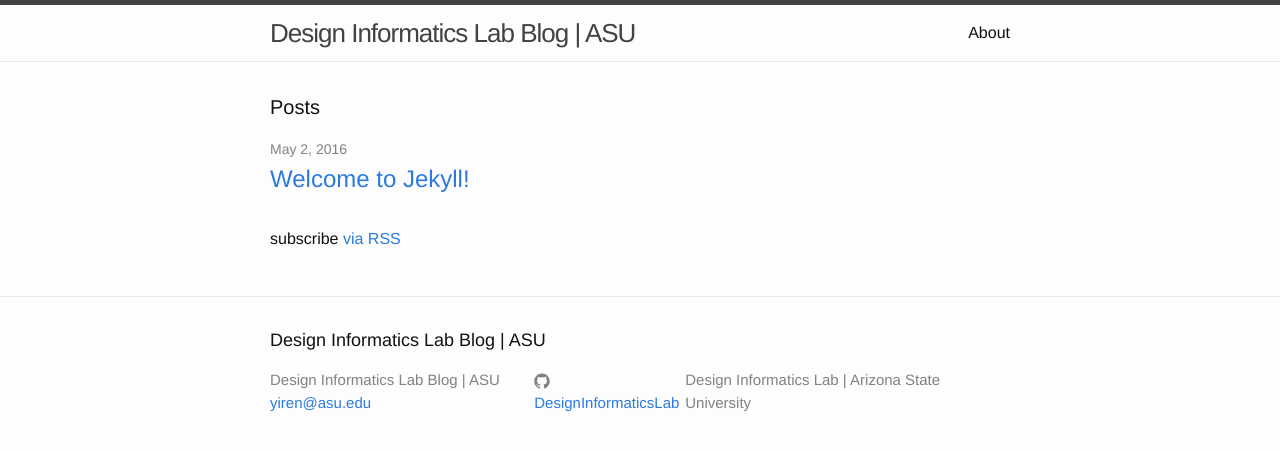
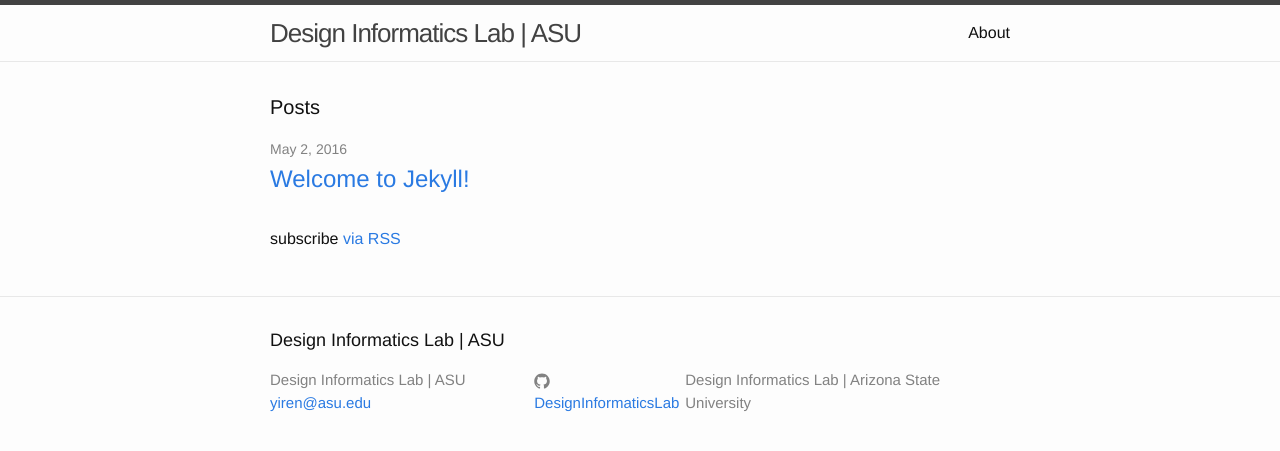
Before and after one commit to DesignInformaticsLab/DesignInformaticsLab.github.io, a Jekyll site: the page built from index.html, in a window 1280 px wide. Shown: the top 451 px of the page. Built offline with Jekyll 4.4.1, drawn with Linux system fonts in a browser that asks for light colours.

Commit message:
Updated _config.yml

```diff
--- a/_config.yml
+++ b/_config.yml
@@ -6,7 +6,7 @@
 # 'jekyll serve'. If you change this file, please restart the server process.
 
 # Site settings
-title: Design Informatics Lab Blog | ASU
+title: Design Informatics Lab | ASU
 email: yiren@asu.edu
 description: > # this means to ignore newlines until "baseurl:"
   Design Informatics Lab | Arizona State University
```
